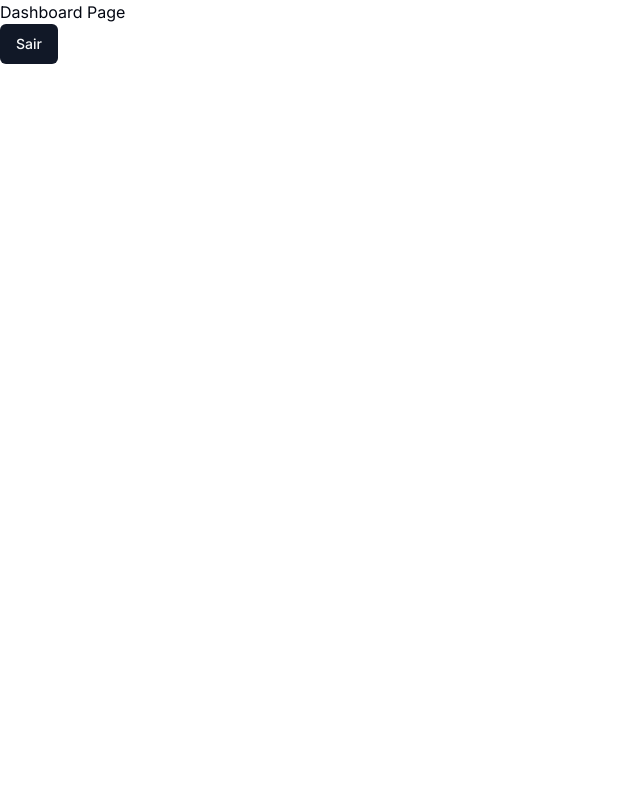
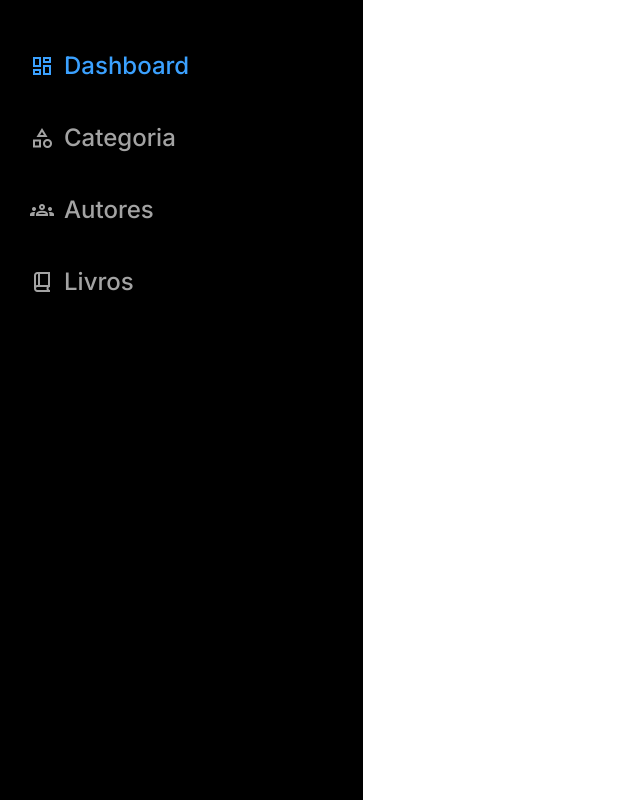
Before and after one commit to Henrique-All/home-books, a Next.js app: page /dashboard in a window 1280 px wide. Shown: the whole page, without its empty margins (0-640 px from the left). Built offline with nearby package versions, Linux system fonts and the light colour scheme.

Commit message:
chore: create sidebar

```diff
--- /dev/null
+++ b/app/(site)/_components/MenuItem.tsx
@@ -0,0 +1,37 @@
+import Link from 'next/link'
+
+import { cn } from '@/lib/utils'
+
+interface MenuItemProps {
+  icon: React.ReactNode
+  title: string
+  active: boolean
+  href: string
+}
+
+export function MenuItem({ icon, title, active, href }: MenuItemProps) {
+  return (
+    <Link
+      href={href}
+      className={cn(
+        `
+        flex
+        items-center
+        justify-center sm:justify-normal
+        w-full
+        gap-[10px]
+        text-2xl
+        font-medium
+        cursor-pointer
+        text-neutral-400
+        hover:text-white
+        transition
+        py-[20px]`,
+        active && 'text-primaryColor-default',
+      )}
+    >
+      {icon}
+      <span className="hidden sm:group-hover:block">{title}</span>
+    </Link>
+  )
+}
--- /dev/null
+++ b/app/(site)/_components/Sidebar.tsx
@@ -0,0 +1,67 @@
+import { usePathname } from 'next/navigation'
+import { useMemo } from 'react'
+
+import { Icon } from '@/components/Icon'
+import { MenuItem } from './MenuItem'
+
+export function Sidebar({ children }: { children: React.ReactNode }) {
+  const pathname = usePathname()
+
+  const routes = useMemo(
+    () => [
+      {
+        icon: <Icon icon="dashboard" />,
+        title: 'Dashboard',
+        active: pathname === '/dashboard',
+        href: '/dashboard',
+      },
+      {
+        icon: <Icon icon="category" />,
+        title: 'Categoria',
+        active: pathname === '/categories',
+        href: '/categories',
+      },
+      {
+        icon: <Icon icon="groups" />,
+        title: 'Autores',
+        active: pathname === '/authors',
+        href: '/authors',
+      },
+      {
+        icon: <Icon icon="book_2" />,
+        title: 'Livros',
+        active: pathname === '/books',
+        href: '/books',
+      },
+    ],
+    [pathname],
+  )
+
+  return (
+    <div className="flex">
+      <div
+        className="
+          fixed
+          flex
+          items-center
+          justify-between sm:justify-normal
+          sm:flex-col
+          bottom-0
+          group
+          bg-black
+          w-full sm:w-20
+          h-[80px] sm:h-screen
+          sm:hover:w-[363px]
+          transition-all
+          text-white
+          sm:p-[30px]
+        "
+      >
+        {routes.map((route) => (
+          <MenuItem key={route.title} {...route} />
+        ))}
+      </div>
+      {children}
+    </div>
+  )
+}
--- /dev/null
+++ b/app/(site)/layout.tsx
@@ -0,0 +1,11 @@
+'use client'
+
+import { Sidebar } from '@/app/(site)/_components/Sidebar'
+
+export default function SiteLayout({
+  children,
+}: {
+  children: React.ReactNode
+}) {
+  return <Sidebar>{children}</Sidebar>
+}
--- a/app/layout.tsx
+++ b/app/layout.tsx
@@ -8,7 +8,7 @@ import './globals.css'
 const inter = Inter({ subsets: ['latin'] })
 
 export const metadata: Metadata = {
-  title: 'Entre | Cadastre-se',
+  title: 'Home Books',
   description: 'Sua estante de livros virtual',
 }
 
--- /dev/null
+++ b/components/Icon.tsx
@@ -0,0 +1,7 @@
+interface IconProps {
+  icon: string
+}
+
+export function Icon({ icon }: IconProps) {
+  return <span className="material-symbols-outlined text-2xl">{icon}</span>
+}
--- a/tailwind.config.js
+++ b/tailwind.config.js
@@ -29,6 +29,9 @@ module.exports = {
         secondary: {
           DEFAULT: 'hsl(var(--secondary))',
           foreground: 'hsl(var(--secondary-foreground))',
+        },
+        primaryColor: {
+          default: '#3BA1FF',
         },
         destructive: {
           DEFAULT: 'hsl(var(--destructive))',
```
